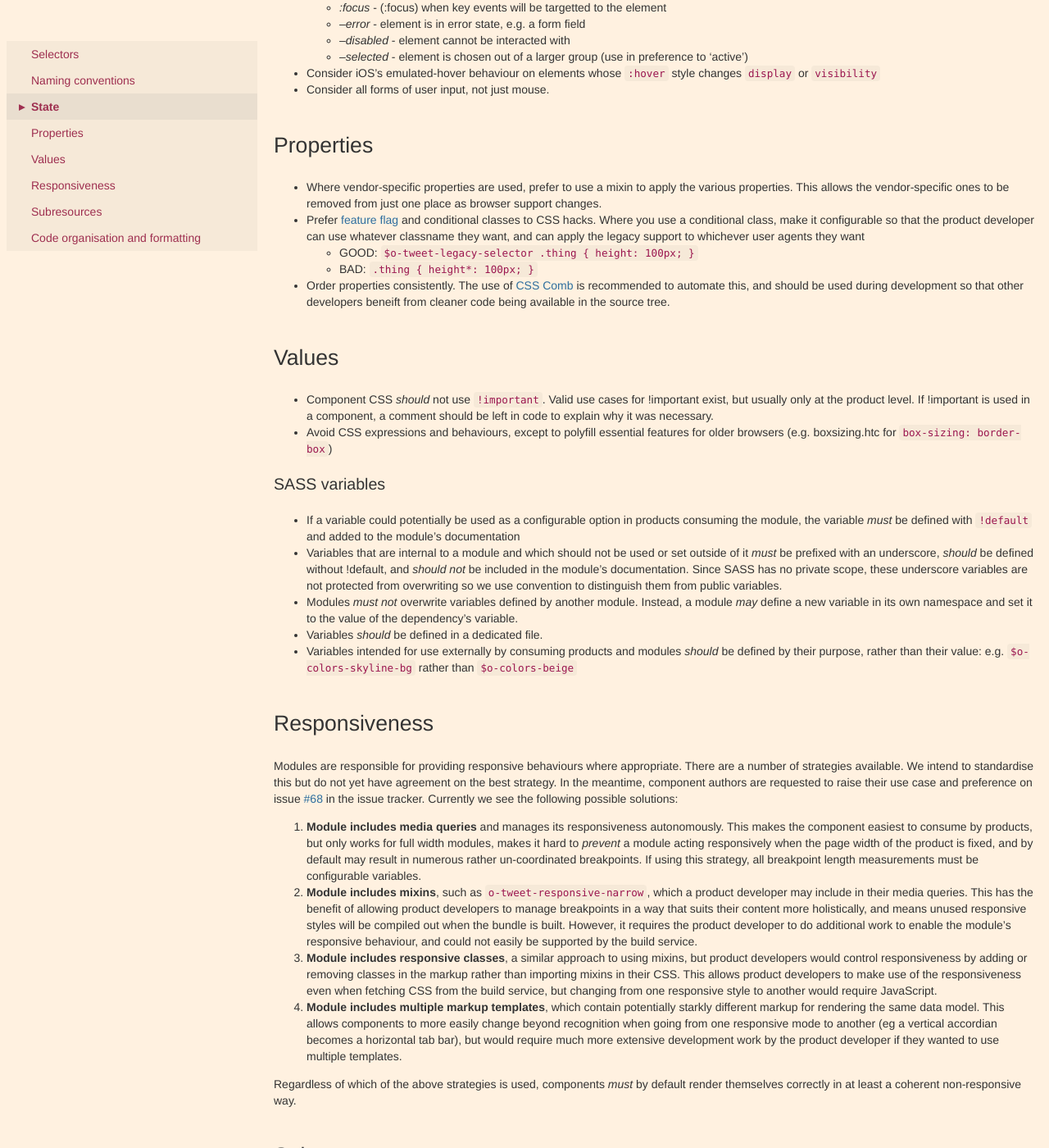
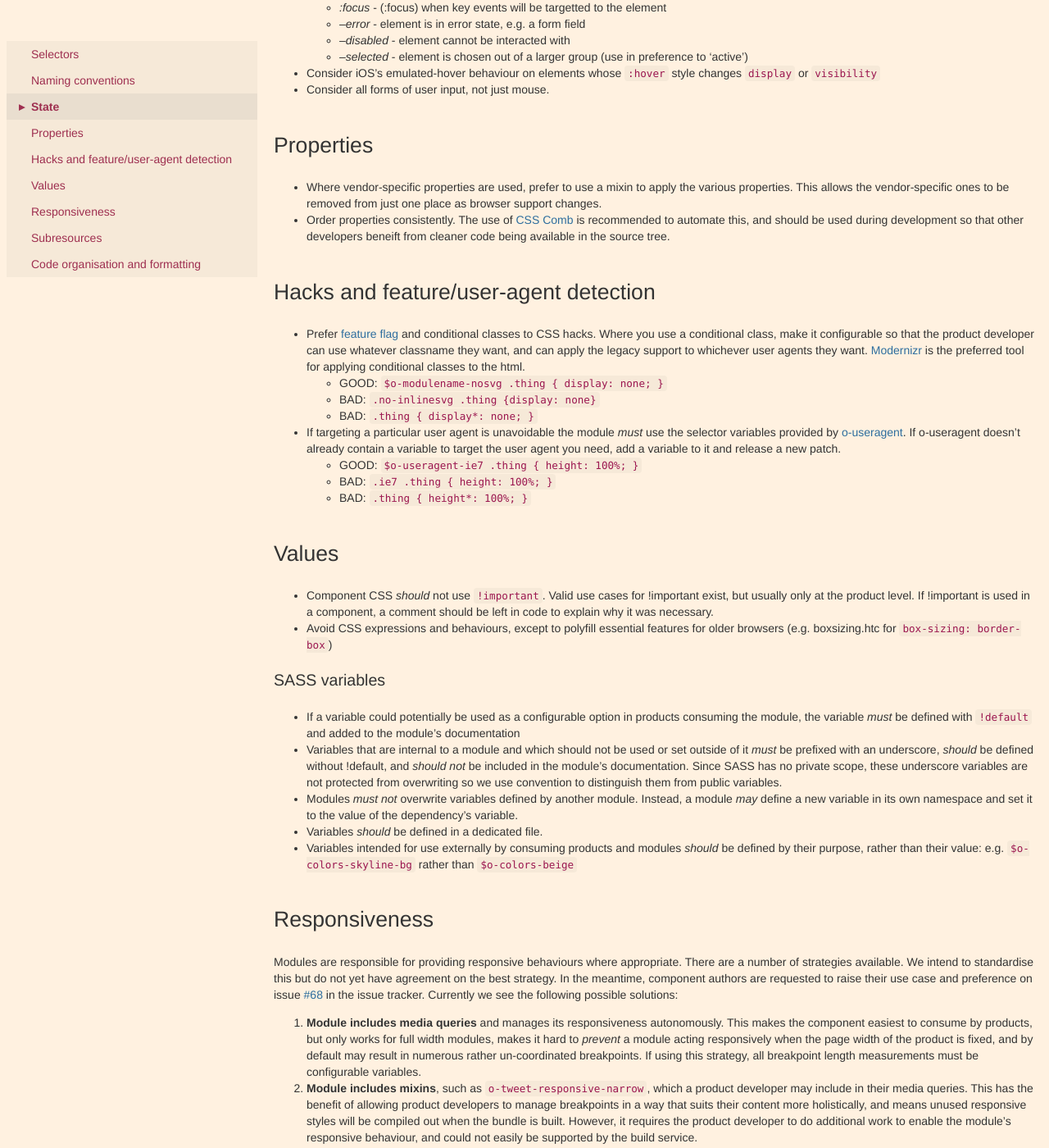
Before and after one commit to Financial-Times/ft-origami, a Jekyll site: the page built from docs/syntax/scss.md, in a window 1280 px wide and 1400 px high, scrolled down 1189 px. Shown: the whole window at 82% size. Built offline with Jekyll 4.4.1, drawn with Linux system fonts in a browser that asks for light colours; some of the changed text lies outside the part shown.

Commit message:
added details of targeting specific user agents

```diff
--- a/docs/syntax/scss.md
+++ b/docs/syntax/scss.md
@@ -49,10 +49,18 @@ SASS features should be used only where they result in increased clarity and reu
 ## Properties
 
 * Where vendor-specific properties are used, prefer to use a mixin to apply the various properties. This allows the vendor-specific ones to be removed from just one place as browser support changes.
-* Prefer [feature flag](/ft-origami/docs/syntax/html/) and conditional classes to CSS hacks.  Where you use a conditional class, make it configurable so that the product developer can use whatever classname they want, and can apply the legacy support to whichever user agents they want
-	- GOOD: `$o-tweet-legacy-selector .thing { height: 100px; }`
-	- BAD: `.thing { height*: 100px; }`
 * Order properties consistently. The use of [CSS Comb](http://csscomb.com/) is recommended to automate this, and should be used during development so that other developers beneift from cleaner code being available in the source tree.
+
+## Hacks and feature/user-agent detection
+* Prefer [feature flag](/ft-origami/docs/syntax/html/) and conditional classes to CSS hacks. Where you use a conditional class, make it configurable so that the product developer can use whatever classname they want, and can apply the legacy support to whichever user agents they want. [Modernizr](/ft-origami/docs/3rd-party-a-list/) is the preferred tool for applying conditional classes to the html.
+	- GOOD: `$o-modulename-nosvg .thing { display: none; }`
+	- BAD: `.no-inlinesvg .thing {display: none}`
+	- BAD: `.thing { display*: none; }`
+
+* If targeting a particular user agent is unavoidable the module *must* use the selector variables provided by [o-useragent](http://git.svc.ft.com/summary/?r=origami/o-useragent.git). If o-useragent doesn't already contain a variable to target the user agent you need, add a variable to it and release a new patch.
+	- GOOD: `$o-useragent-ie7 .thing { height: 100%; }`
+	- BAD: `.ie7 .thing { height: 100%; }`
+	- BAD: `.thing { height*: 100%; }`
 
 ## Values
 
@@ -80,7 +88,9 @@ Regardless of which of the above strategies is used, components *must* by defaul
 
 ## Subresources
 
-When your styles refer to external resources, notably fonts and images, the module *must* use `assets-module` to declare paths to these resources in a robust, build-agnostic fashion. Please see [the module's repository](http://git.svc.ft.com/summary/?r=origami/assets-module.git) for documentation and the rationale behind enforcing this approach.
+When your styles refer to external resources, notably fonts and images, the module *must* use `o-assets` to declare paths to these resources in a robust, build-agnostic fashion. Please see [the module's repository](http://git.svc.ft.com/summary/?r=origami/o-assets.git) for documentation and the rationale behind enforcing this approach.
+
+
 
 ## Code organisation and formatting
 
```
